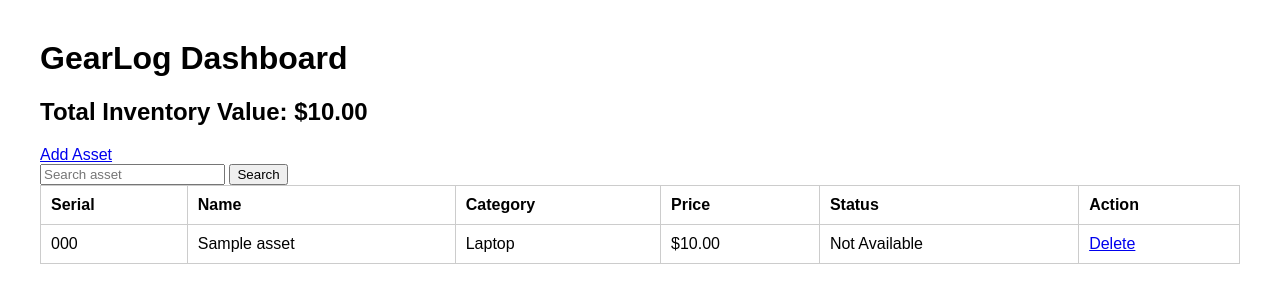
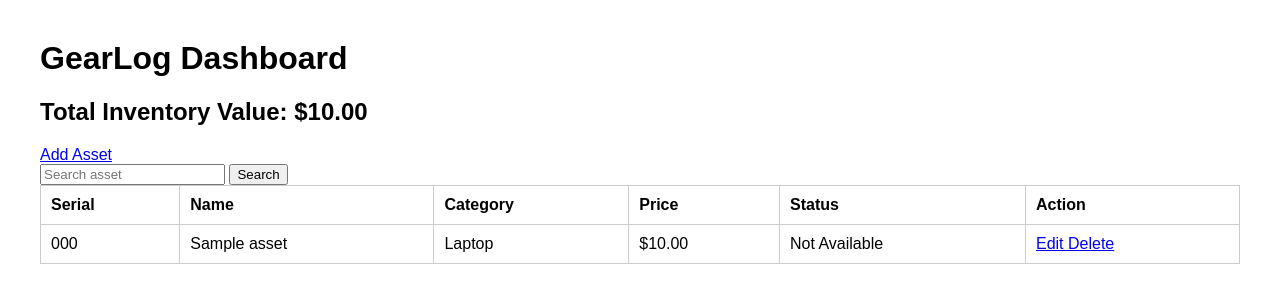
Before and after one commit to BEN-ESSAHRAOUI-Yassine/PROJECT_GEAR_LOG, a PHP site: page / in a window 1280 px wide. Shown: the top 303 px of the page. Run offline with PHP 8.4, Linux system fonts and the light colour scheme; data comes from the database, SQL or seed files in the repository; tables that the repository leaves empty hold one stand-in row (values such as "Sample post").

Commit message:
add update function

```diff
--- a/index.php
+++ b/index.php
@@ -85,6 +85,9 @@ value="<?= htmlspecialchars($search) ?>">
 </td>
 
 <td>
+<a href="update_asset.php?id=<?= $a['id'] ?>">
+Edit
+</a>
 <a href="delete_asset.php?id=<?= $a['id'] ?>">
 Delete
 </a>
```
